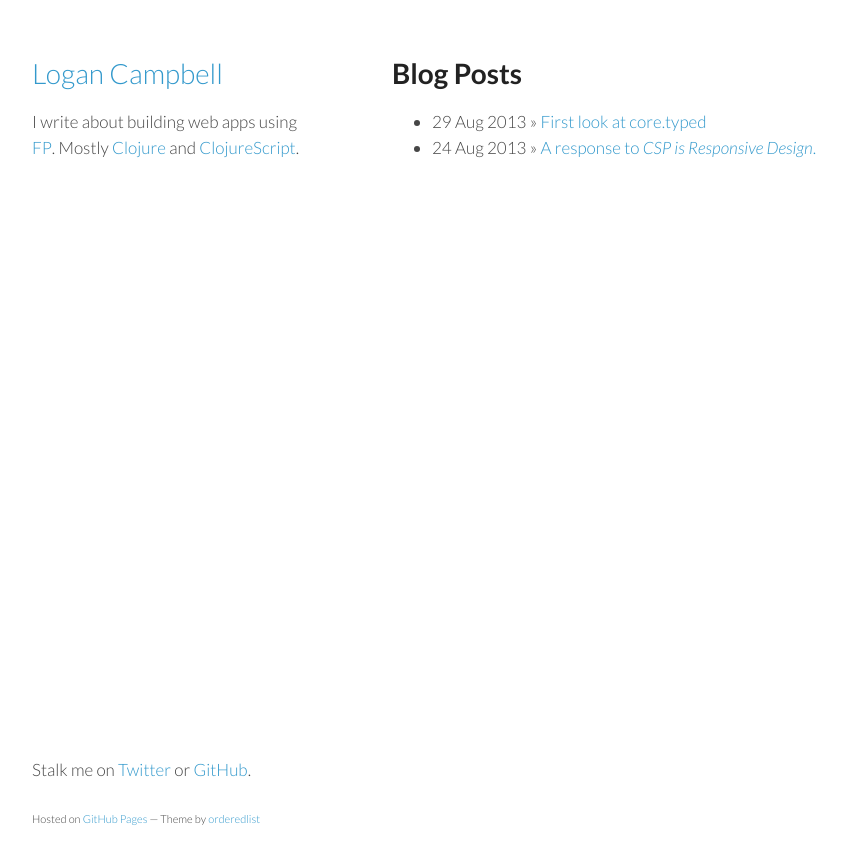
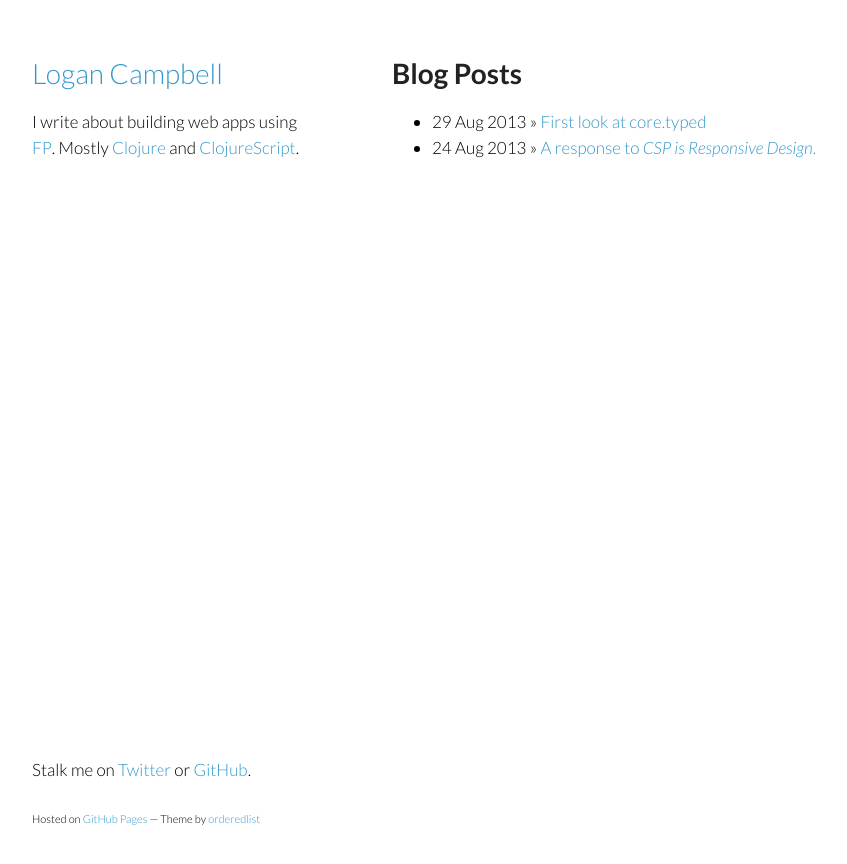
Before and after one commit to logaan/logaan.github.io, a Jekyll site: the page built from index.html, in a window 1280 px wide. Shown: the top 864 px of the page, without its empty margins (178-1025 px from the left). Built offline with Jekyll 4.4.1, drawn with Linux system fonts in a browser that asks for light colours; Markdown is read by kramdown in place of the engine named in the settings.

Commit message:
peer pressure

```diff
--- a/stylesheets/styles.css
+++ b/stylesheets/styles.css
@@ -3,7 +3,7 @@
 body {
   padding:50px;
   font:17px/1.55 Lato, "Helvetica Neue", Helvetica, Arial, sans-serif;
-  color:#464646;
+  color:#000;
   font-weight:300;
 }
 
```
